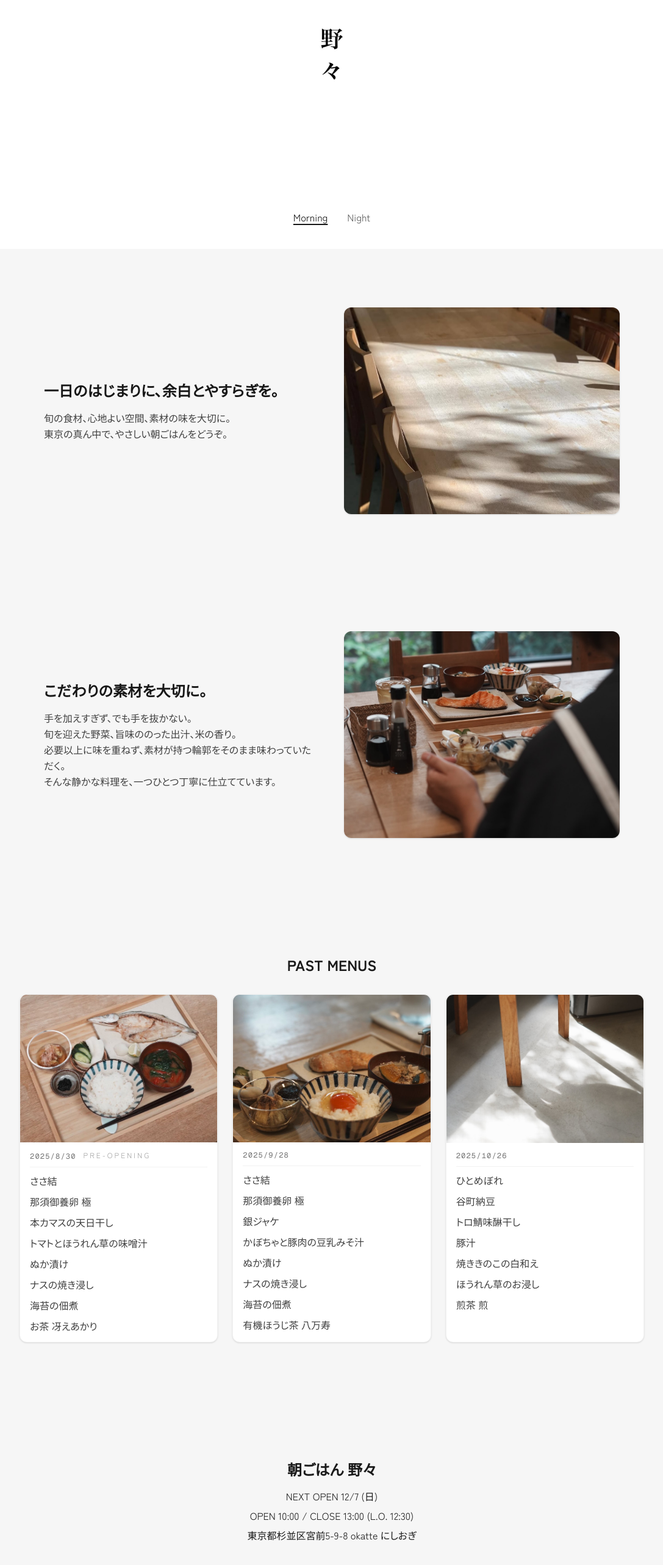
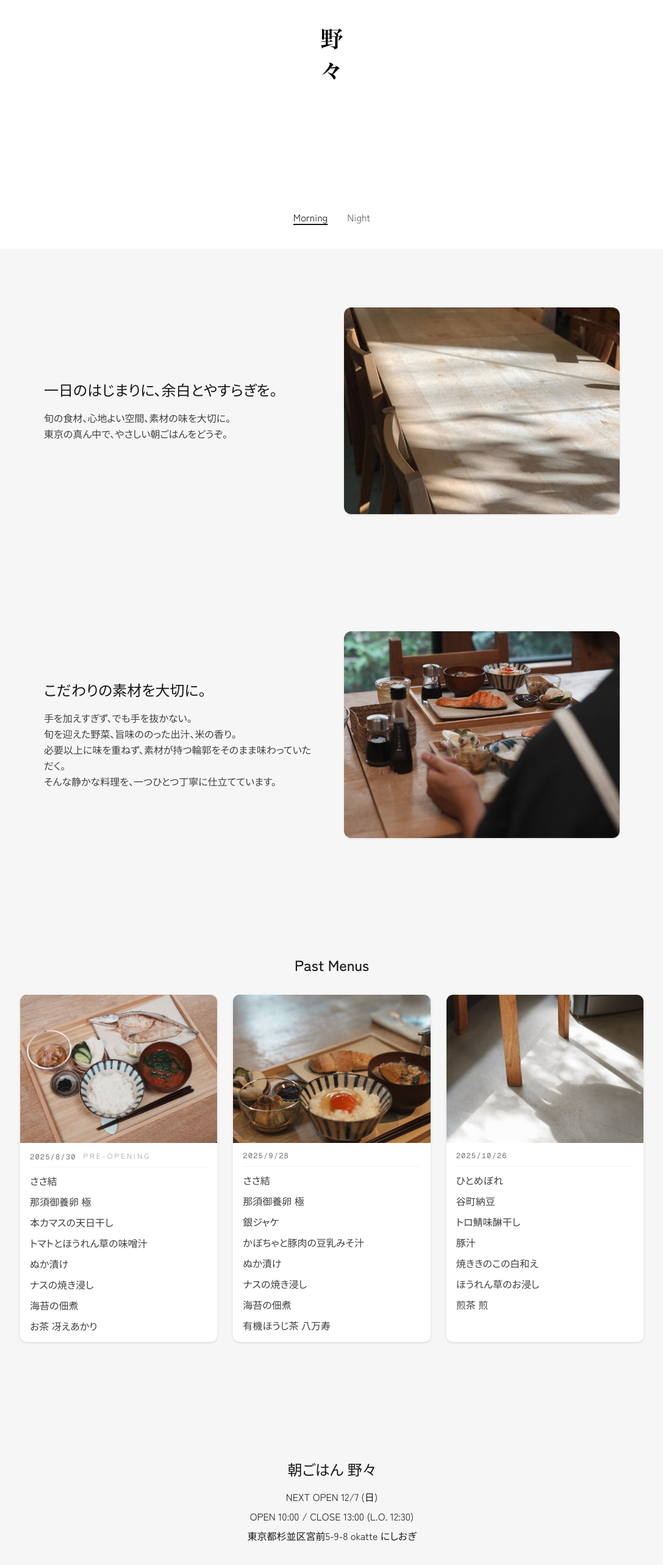
Before and after one commit to naoki-shigehisa/nono_magari, a Next.js app in the folder nono_magari/: page / in a window 1280 px wide. Shown: the part 232-2798 px from the top of the page at 61% size, without its empty margins (96-1183 px from the left). Built offline with nearby package versions, Linux system fonts and the light colour scheme.

Commit message:
update font

```diff
--- a/nono_magari/app/globals.css
+++ b/nono_magari/app/globals.css
@@ -27,9 +27,10 @@ body {
   font-feature-settings: "palt" 1; /* proportional alternate for JP */
 }
 
-/* 見出しも本文と同じゴシックに統一（わずかに字間・太さで差をつける） */
+/* 見出しは本文と同フォント。ウェイトと行間のみで差をつける */
 h2, h3 {
   font-family: var(--font-geist-sans), system-ui, -apple-system, "Segoe UI", sans-serif;
-  letter-spacing: 0.005em;
-  font-weight: 600;
+  letter-spacing: 0;
+  font-weight: 500;
+  line-height: 1.35;
 }
--- a/nono_magari/app/page.tsx
+++ b/nono_magari/app/page.tsx
@@ -56,7 +56,7 @@ export default function Home() {
           {/* Concept - Morning */}
           <section className="px-6 sm:px-10 py-16 sm:py-24 max-w-[1024px] mx-auto grid grid-cols-1 md:grid-cols-2 gap-10 items-center">
             <div className="order-2 md:order-1">
-              <h2 className="text-2xl md:text-2xl font-semibold text-neutral-900">一日のはじまりに、余白とやすらぎを。</h2>
+              <h2 className="text-2xl md:text-2xl text-neutral-900">一日のはじまりに、余白とやすらぎを。</h2>
               <p className="mt-4 text-sm sm:text-base leading-relaxed text-neutral-700">
                 旬の食材、心地よい空間、素材の味を大切に。<br/>
                 東京の真ん中で、やさしい朝ごはんをどうぞ。
@@ -70,7 +70,7 @@ export default function Home() {
           {/* Ingredient - Morning */}
           <section className="px-6 sm:px-10 py-16 sm:py-24 max-w-[1024px] mx-auto grid grid-cols-1 md:grid-cols-2 gap-10 items-center">
             <div className="order-2 md:order-1">
-              <h2 className="text-2xl md:text-2xl font-semibold text-neutral-900">こだわりの素材を大切に。</h2>
+              <h2 className="text-2xl md:text-2xl text-neutral-900">こだわりの素材を大切に。</h2>
               <p className="mt-4 text-sm sm:text-base leading-relaxed text-neutral-700">
                 手を加えすぎず、でも手を抜かない。<br/>
                 旬を迎えた野菜、旨味ののった出汁、米の香り。<br/>
@@ -86,7 +86,7 @@ export default function Home() {
           {/* Past Menus */}
           <section className="px-6 sm:px-10 py-16 sm:py-24">
             <div className="max-w-[1024px] mx-auto">
-              <h3 className="text-xl sm:text-2xl font-semibold text-center">PAST MENUS</h3>
+              <h3 className="text-xl sm:text-2xl text-center">Past Menus</h3>
               <div className="mt-8 grid grid-cols-1 sm:grid-cols-3 gap-6">
                 {/* vol.1 */}
                 <article className="rounded-xl overflow-hidden bg-white shadow-sm border border-black/5">
@@ -154,7 +154,7 @@ export default function Home() {
           {/* Info / Access */}
           <section className="flex justify-center px-6 sm:px-10 py-16 sm:py-24">
             <div className="max-w-[1024px] text-center">
-              <h3 className="text-xl sm:text-2xl font-semibold">朝ごはん 野々</h3>
+              <h3 className="text-xl sm:text-2xl">朝ごはん 野々</h3>
               <ul className="mt-4 space-y-2 text-sm sm:text-base">
                 <li>NEXT OPEN 12/7 (日)</li>
                 <li>OPEN 10:00 / CLOSE 13:00 (L.O. 12:30)</li>
@@ -168,7 +168,7 @@ export default function Home() {
           {/* Night - Coming soon */}
           <section className="px-6 sm:px-10 py-16 sm:py-24">
             <div className="max-w-[1024px] mx-auto text-center">
-              <h3 className="text-2xl md:text-2xl font-semibold text-neutral-100">居酒屋 野々</h3>
+              <h3 className="text-2xl md:text-2xl text-neutral-100">居酒屋 野々</h3>
               <div className="max-w-[1024px] mx-auto text-center">
                 <ul className="space-y-2 text-sm sm:text-base">
                   <li>Coming soon...</li>
```
